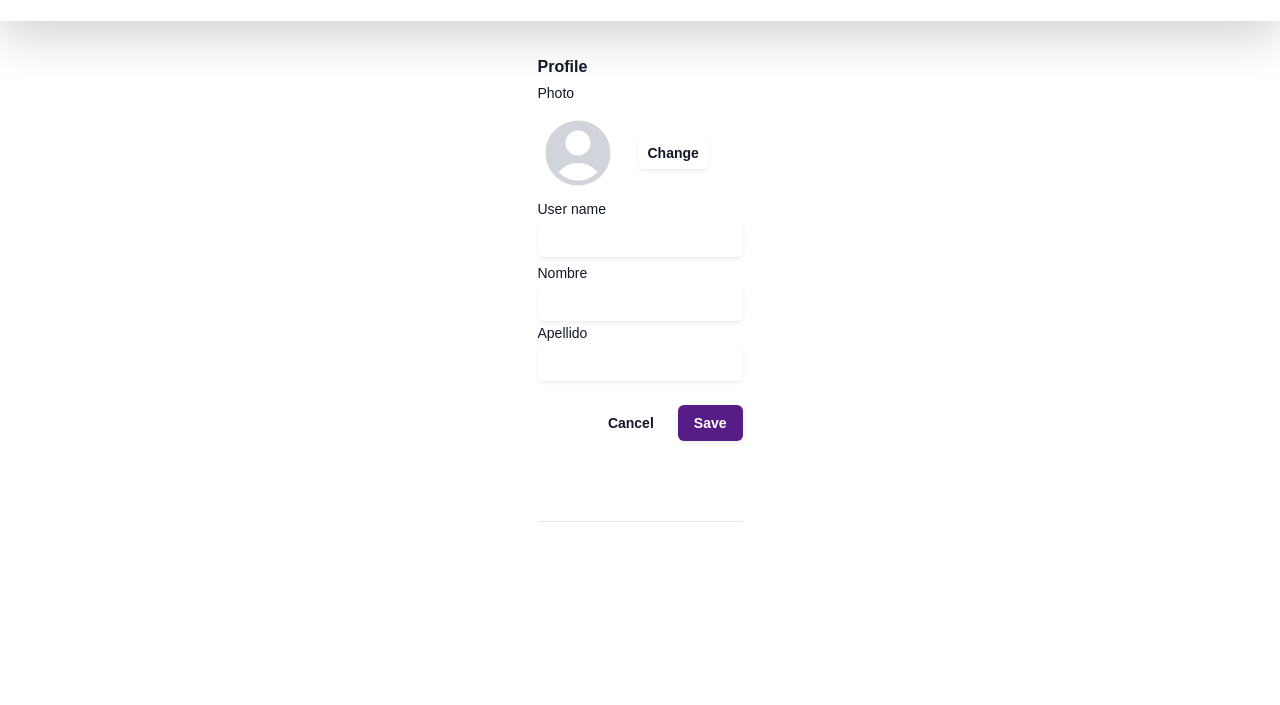
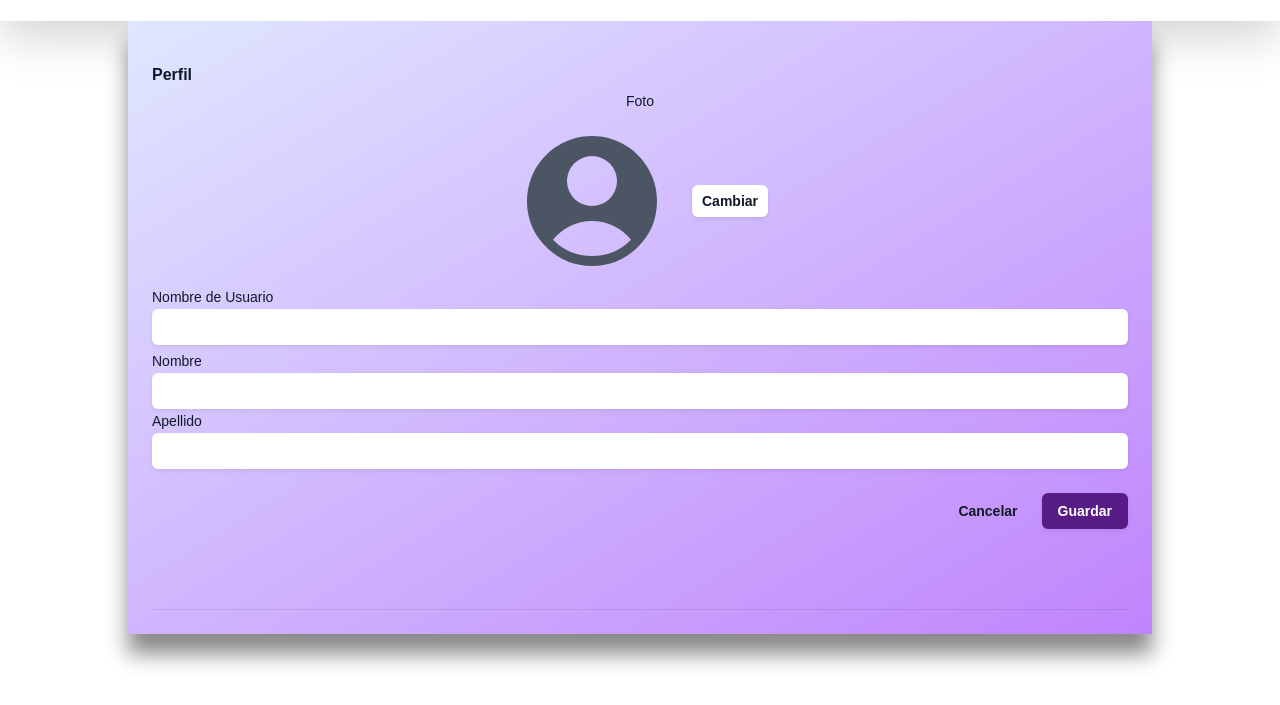
Before and after one commit to 4GeeksAcademy/LinHub_Final_Project, a React app: page /userprofile in a window 1280 px wide. Shown: the part 77-782 px from the top of the page. Built offline with nearby package versions, Linux system fonts and the light colour scheme; no server answers; a web font is replaced by a local one.

Commit message:
userprofile

```diff
--- a/src/front/js/pages/userprofile.js
+++ b/src/front/js/pages/userprofile.js
@@ -5,24 +5,52 @@ import { Context } from "../store/appContext";
 export const UserProfile = () => {
     const { store, actions } = useContext(Context);
     return (<>
-        <div className='flex justify-around item-center mt-8 shadow-3 mx-80'>
+        <div className='mx-auto max-w-screen-lg px-4 sm:px-6 lg:px-6 py-6 shadow-3 bg-gradient-to-br from-indigo-100 to-purple-400'>
             <form>
-                <div class="space-y-20">
+                <div class="space-y-40 mt-3">
                     <div class="border-b border-gray-900/10 pb-20">
-                        <h2 class="text-base font-semibold leading-7 text-gray-900">Profile</h2>
+                        <h2 class="text-base font-semibold leading-7 text-gray-900">
+                            {store.currentIdiom !== "Español" ? (
+                                <>Profile</>
+                            ) : (
+                                <>Perfil</>
+                            )}
+
+                        </h2>
+
                         <div class="col-span-full">
-                            <label for="photo" class="block text-sm font-medium leading-6 text-gray-900">Photo</label>
-                            <div class="mt-2 flex items-center gap-x-5">
-                                <svg class="h-20 w-20 text-gray-300" viewBox="0 0 24 24" fill="currentColor" aria-hidden="true">
+                            <label for="photo" class="flex justify-center block text-sm font-medium leading-6 text-gray-900">
+                                {store.currentIdiom !== "Español" ? (
+                                    <>Photo</>
+                                ) : (
+                                    <>Foto</>
+                                )}
+
+
+
+                            </label>
+                            <div class="mt-2 flex justify-center items-center gap-x-5">
+                                <svg class="h-40 w-40 text-gray-600" viewBox="0 0 24 24" fill="currentColor" aria-hidden="true">
                                     <path fill-rule="evenodd" d="M18.685 19.097A9.723 9.723 0 0021.75 12c0-5.385-4.365-9.75-9.75-9.75S2.25 6.615 2.25 12a9.723 9.723 0 003.065 7.097A9.716 9.716 0 0012 21.75a9.716 9.716 0 006.685-2.653zm-12.54-1.285A7.486 7.486 0 0112 15a7.486 7.486 0 015.855 2.812A8.224 8.224 0 0112 20.25a8.224 8.224 0 01-5.855-2.438zM15.75 9a3.75 3.75 0 11-7.5 0 3.75 3.75 0 017.5 0z" clip-rule="evenodd" />
                                 </svg>
-                                <button type="button" class="rounded-md bg-white px-2.5 py-1.5 text-sm font-semibold text-gray-900 shadow-sm ring-1 ring-inset ring-gray-300 hover:bg-gray-50">Change</button>
+                                <button type="button" class="rounded-md bg-white px-2.5 py-1.5 text-sm font-semibold text-gray-900 shadow-sm ring-1 ring-inset ring-gray-300 hover:bg-gray-50">
+                                    {store.currentIdiom !== "Español" ? (
+                                        <>Change</>
+                                    ) : (
+                                        <>Cambiar</>
+                                    )}
+
+                                </button>
                             </div>
                         </div>
                         <div class="mt-1">
                             <div class="sm:col-span-4">
                                 <label htmlFor="username" className="block text-sm font-medium leading-6 text-gray-900">
-                                    User name
+                                    {store.currentIdiom !== "Español" ? (
+                                        <>User name</>
+                                    ) : (
+                                        <>Nombre de Usuario</>
+                                    )}
                                 </label>
                                 <div className="">
                                     <input
@@ -77,8 +105,23 @@ export const UserProfile = () => {
                                 </div>
 
                                 <div class="mt-6 flex items-center justify-end gap-x-6">
-                                        <button type="button" class="text-sm font-semibold leading-6 text-gray-900">Cancel</button>
-                                        <button type="submit" class="rounded-md bg-purple-900 px-3 py-2 text-sm font-semibold text-white shadow-sm hover:bg-purple-500 focus-visible:outline focus-visible:outline-2 focus-visible:outline-offset-2 focus-visible:outline-indigo-600">Save</button>
+                                    <button type="button" class="text-sm font-semibold leading-6 text-gray-900">
+                                        {store.currentIdiom !== "Español" ? (
+                                            <>Cancel</>
+                                        ) : (
+                                            <>Cancelar</>
+                                        )}
+
+                                    </button>
+                                    <button type="submit" class="rounded-md bg-purple-900 px-3 py-2 text-sm font-semibold text-white shadow-sm hover:bg-purple-500 focus-visible:outline focus-visible:outline-2 focus-visible:outline-offset-2 focus-visible:outline-indigo-600">
+                                    {store.currentIdiom !== "Español" ? (
+                                            <>Save</>
+                                        ) : (
+                                            <>Guardar</>
+                                        )}
+
+
+                                    </button>
                                 </div>
                             </div>
                         </div>
--- a/src/front/styles/home.css
+++ b/src/front/styles/home.css
@@ -104,6 +104,10 @@
     box-shadow: 0px 20px 20px rgb(138, 138, 138);
 }
 
+.shadow-3{
+    box-shadow: 0px 20px 20px rgb(138, 138, 138);
+}
+
 .illustration{
     align-self: center;
     margin: 0 10px
```
Lines whose indentation alone changed are shown as unchanged.
